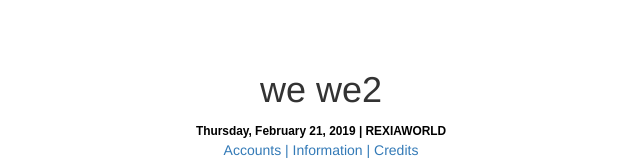
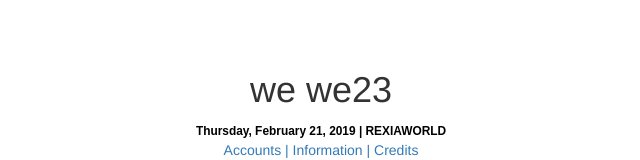
Before and after one commit to eztrivia/eztrivia.github.io, a plain HTML site: page index.html in a window 1280 px wide. Shown: the part 350-510 px from the top of the page, without its empty margins (319-959 px from the left). Drawn offline with nearby package versions, Linux system fonts and the light colour scheme.

Commit message:
asdasdasdasasasds

```diff
--- a/index.html
+++ b/index.html
@@ -24,12 +24,11 @@
   <link rel="stylesheet" href="https://maxcdn.bootstrapcdn.com/bootstrap/3.4.0/css/bootstrap.min.css">
   <script src="https://ajax.googleapis.com/ajax/libs/jquery/3.3.1/jquery.min.js"></script>
   <script src="https://maxcdn.bootstrapcdn.com/bootstrap/3.4.0/js/bootstrap.min.js"></script>
+  <img src="img/rexia_main_version_transparent.png" alt="Trulli" width="700" height="400">
 </head>
 <body>
 
-    <img src="img/rexia_main_version_transparent.png" alt="Trulli" width="700" height="400">
-
-<h1> we we2 </h1>
+<h1> we we23 </h1>
 <script src='gangsters/timer.js'></script>
 <br>
 <a href="accounts.html">Accounts |</a> <a href="information.html">Information |</a>
```
